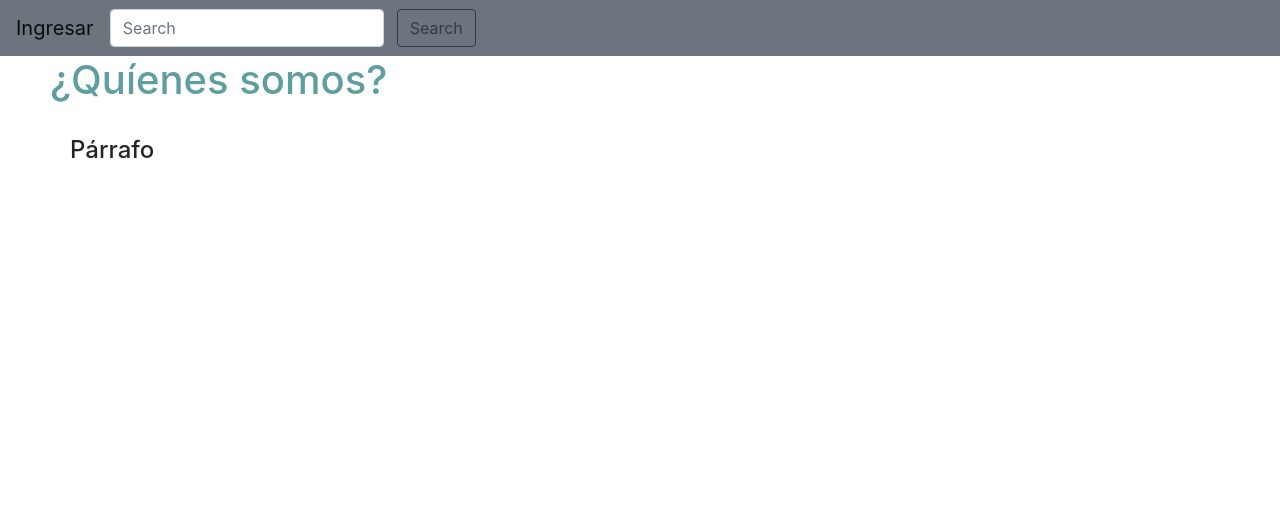
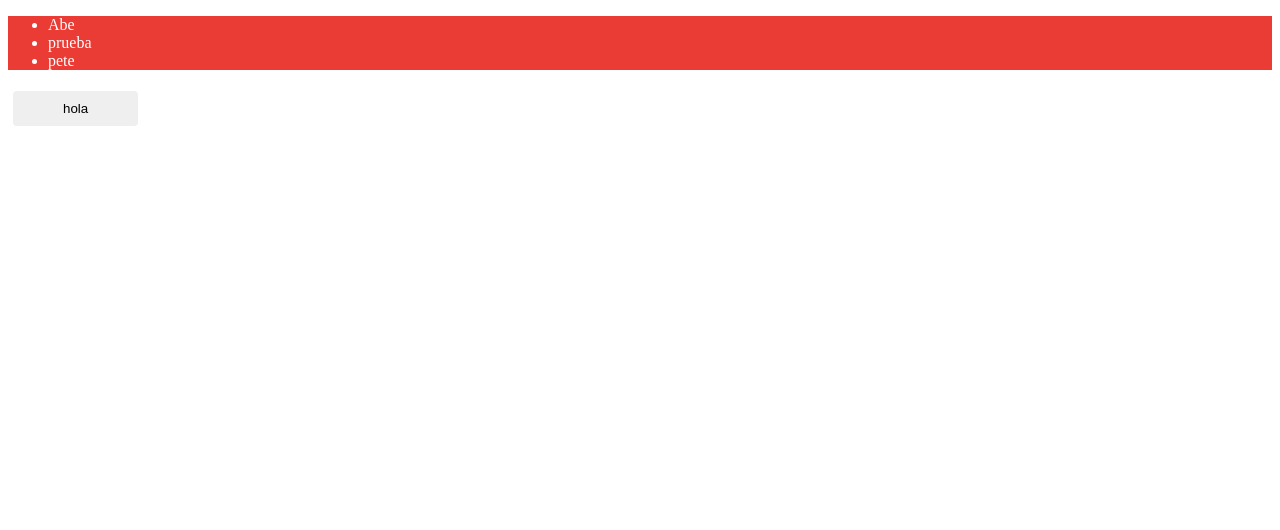
Before and after one commit to tobiasjpalacios/FAT2018, a Django app: page / in a window 1280 px wide. Shown: the top 530 px of the page. Before the commit the page ends 158 px from the top, so only its background shows below. Run offline with Django 3.2, Linux system fonts and the light colour scheme; some libraries are stand-ins or nearby versions.

Commit message:
Corrección de stye.css

```diff
--- a/base_templates/mainBase.html
+++ b/base_templates/mainBase.html
@@ -1,12 +1,10 @@
 <!doctype html>
 <html lang="en">
     <head>
-        <script src="https://code.jquery.com/jquery-3.2.1.slim.min.js" integrity="sha384-KJ3o2DKtIkvYIK3UENzmM7KCkRr/rE9/Qpg6aAZGJwFDMVNA/GpGFF93hXpG5KkN" crossorigin="anonymous"></script>
-        <script src="https://cdnjs.cloudflare.com/ajax/libs/popper.js/1.12.9/umd/popper.min.js" integrity="sha384-ApNbgh9B+Y1QKtv3Rn7W3mgPxhU9K/ScQsAP7hUibX39j7fakFPskvXusvfa0b4Q" crossorigin="anonymous"></script>
-        <link rel="stylesheet" href="https://maxcdn.bootstrapcdn.com/bootstrap/4.0.0/css/bootstrap.min.css" integrity="sha384-Gn5384xqQ1aoWXA+058RXPxPg6fy4IWvTNh0E263XmFcJlSAwiGgFAW/dAiS6JXm" crossorigin="anonymous">
-        <script src="https://maxcdn.bootstrapcdn.com/bootstrap/4.0.0/js/bootstrap.min.js" integrity="sha384-JZR6Spejh4U02d8jOt6vLEHfe/JQGiRRSQQxSfFWpi1MquVdAyjUar5+76PVCmYl" crossorigin="anonymous"></script><link rel="stylesheet" href="https://maxcdn.bootstrapcdn.com/bootstrap/4.0.0/css/bootstrap.min.css" integrity="sha384-Gn5384xqQ1aoWXA+058RXPxPg6fy4IWvTNh0E263XmFcJlSAwiGgFAW/dAiS6JXm" crossorigin="anonymous">
-         {% block imports %}
-         {% endblock imports %}
+        {% load static %}
+        <link rel="stylesheet" type="text/css" href="{% static 'css/style.css' %}">
+        {% block imports %}
+        {% endblock imports %}
         <title>
             {% block title %}
             {% endblock title %}
--- a/main/templates/main.html
+++ b/main/templates/main.html
@@ -2,7 +2,6 @@
 {% load static %}
 
 {% block imports %}
-<link rel="stylesheet" type="text/css" href="{% static 'css/style.css' %}">
 {% endblock imports %}
 
 {% block title %}
@@ -10,33 +9,17 @@ Centro de jubilados
 {% endblock title %}
 
 {% block body %}
-<nav class="navbar navbar-expand-lg navbar-light bg-secondary">
-    {% if user.is_authenticated %}
-    <a class="navbar-brand" href="{% url 'profile' %}">Perfil</a>
-    {% else %}
-    <a class="navbar-brand" href="{% url 'mLogIn' %}">Ingresar</a>
-    {% endif %}
-    <div class="navright">
-        <form class="form-inline my-2 my-lg-0">
-            <input class="form-control mr-sm-2 round" type="search" placeholder="Search" aria-label="Search">
-            <button class="btn btn-outline-dark my-2 my-sm-0 round" type="submit">Search</button>
-        </form>
-    </div>
-</nav>
+<ul class="red">
+    <li><a>Abe</a></li>
+    <li><a>prueba</a></li>
+    <li class="right"><a>pete</a></li>
+</ul>
 
-<div class="parallax" id="parallax1"></div>
+<button>hola</button>
+<div class="card">
 
-<div style="height:200px;background-color:white;">
-<h1 style="color:cadetblue; margin-left:50px">¿Quíenes somos?</h1>
-<br>
-<h4 style="margin-left:70px">Párrafo</h4>
 </div>
+<div class="card">
 
-<div class="parallax" id="parallax2"></div>
-
-<script>
-$("#parallax1").css('background-image', 'url("{% static "img/anciano.jpg" %}")')
-$("#parallax2").css('background-image', 'url("{% static "img/residenciamayores.jpg" %}")')
-
-</script>
+</div>
 {% endblock body %}
```
Also changed, not shown: main/forms.py (+0 -10 lines).
